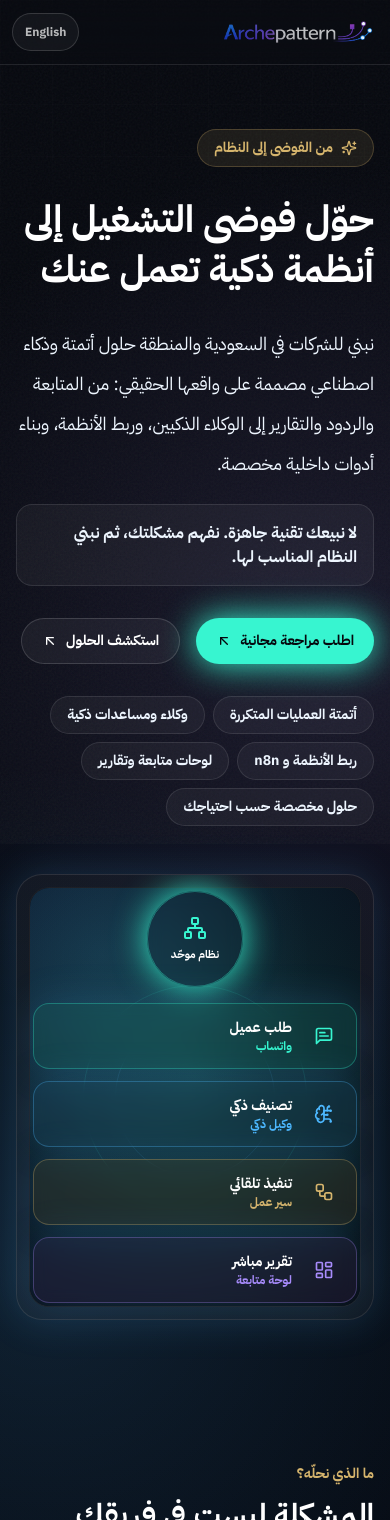
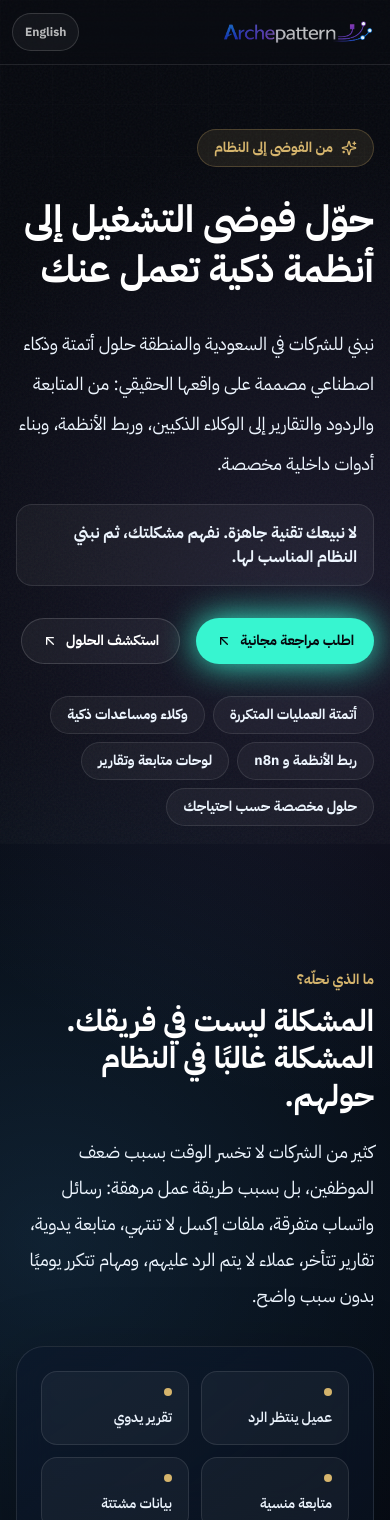
Before and after one commit to alhajjkhalid/archepattern-website, a Next.js app: page / in a window 390 px wide. Shown: the top 1520 px of the page. Built offline with nearby package versions, Linux system fonts and the light colour scheme.

Commit message:
Hide hero workflow on mobile

```diff
--- a/app/page.tsx
+++ b/app/page.tsx
@@ -1052,7 +1052,9 @@ export default function Home() {
             ))}
           </div>
         </div>
-        <FloatingWorkflowHero nodes={heroNodes} centerLabel={copy.heroCenter} />
+        <div className="hidden sm:block">
+          <FloatingWorkflowHero nodes={heroNodes} centerLabel={copy.heroCenter} />
+        </div>
       </section>
 
       <SectionReveal id="problem" className="mx-auto max-w-7xl px-4 py-16 md:px-6">
```
